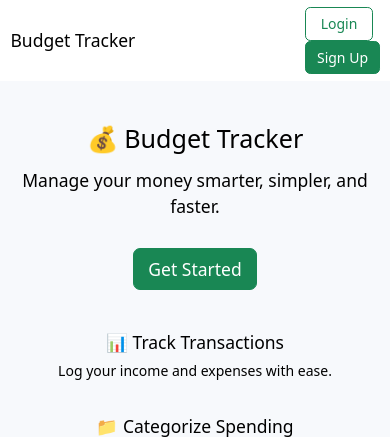
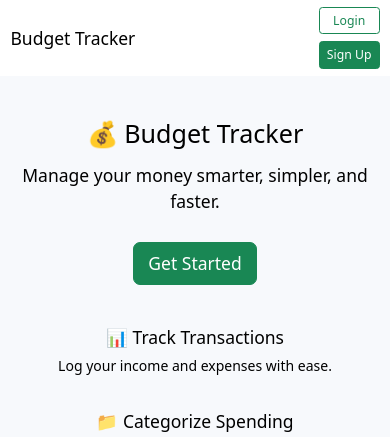
Before and after one commit to Ngwanatuka/budget-tracker, a Flask app: page / in a window 390 px wide. Shown: the top 437 px of the page. Run offline with Flask 3, Linux system fonts and the light colour scheme.

Commit message:
A responsive landing page

```diff
--- a/app/templates/landing.html
+++ b/app/templates/landing.html
@@ -1,5 +1,6 @@
 <!DOCTYPE html>
 <html lang="en">
+
 <head>
     <meta charset="UTF-8">
     <meta name="viewport" content="width=device-width, initial-scale=1">
@@ -14,9 +15,17 @@
             animation: fadeInUp 0.8s ease-out forwards;
         }
 
-        .fade-in:nth-child(1) { animation-delay: 0.1s; }
-        .fade-in:nth-child(2) { animation-delay: 0.2s; }
-        .fade-in:nth-child(3) { animation-delay: 0.3s; }
+        .fade-in:nth-child(1) {
+            animation-delay: 0.1s;
+        }
+
+        .fade-in:nth-child(2) {
+            animation-delay: 0.2s;
+        }
+
+        .fade-in:nth-child(3) {
+            animation-delay: 0.3s;
+        }
 
         @keyframes fadeInUp {
             to {
@@ -45,16 +54,18 @@
         }
     </style>
 </head>
+
 <body style="background: var(--bg-color); color: var(--text-color);">
 
     <!-- Navbar with Login and Sign Up -->
     <nav class="navbar navbar-expand-lg navbar-light" style="background: var(--card-bg);">
         <div class="container">
             <a class="navbar-brand" href="{{ url_for('main.landing') }}">Budget Tracker</a>
-            <div class="d-flex ms-auto">
-                <a href="{{ url_for('auth.login') }}" class="btn btn-outline-success me-2">Login</a>
-                <a href="{{ url_for('auth.register') }}" class="btn btn-success">Sign Up</a>
+            <div class="d-flex ms-auto gap-2">
+                <a href="{{ url_for('auth.login') }}" class="btn btn-outline-success btn-sm">Login</a>
+                <a href="{{ url_for('auth.register') }}" class="btn btn-success btn-sm">Sign Up</a>
             </div>
+
         </div>
     </nav>
 
@@ -146,4 +157,5 @@
     </script>
 
 </body>
+
 </html>
```
